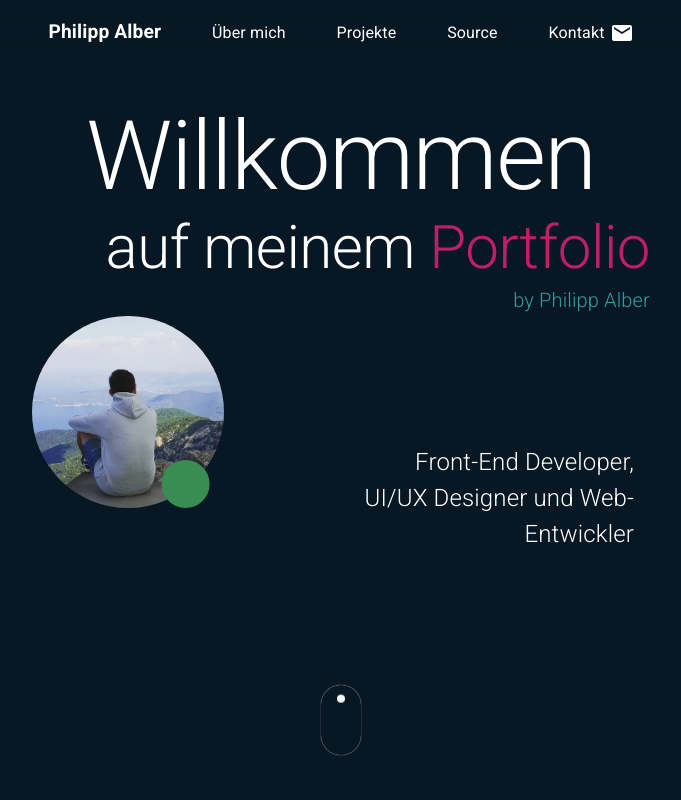
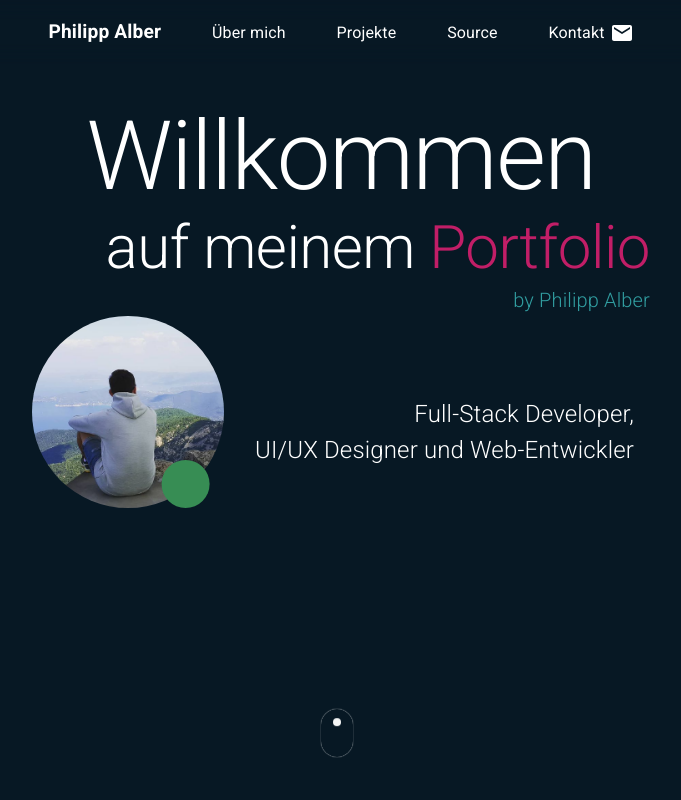
Before and after one commit to coolusaHD/portfolio, a React (Create React App) app: page / in a window 1280 px wide. Shown: the top 800 px of the page, without its empty margins (299-980 px from the left). Built offline with nearby package versions, Linux system fonts and the light colour scheme.

Commit message:
Added mobile design WIP mobile navigation

```diff
--- a/src/App.js
+++ b/src/App.js
@@ -1,7 +1,7 @@
 import * as React from "react";
 import './App.css';
 import { BrowserRouter } from 'react-router-dom';
-import { ThemeProvider, useTheme, createTheme } from '@mui/material/styles';
+import { ThemeProvider, useTheme, createTheme, responsiveFontSizes } from '@mui/material/styles';
 import { amber, deepOrange, grey, indigo } from '@mui/material/colors';
 import Brightness4Icon from '@mui/icons-material/Brightness4';
 import Brightness7Icon from '@mui/icons-material/Brightness7';
@@ -31,7 +31,7 @@ function App() {
       [],
     );
 
-    const theme = React.useMemo(
+    let theme = React.useMemo(
       () =>
         createTheme({
           palette: {
@@ -76,6 +76,9 @@ function App() {
       [mode],
     );
 
+// make theme responsive
+  theme = responsiveFontSizes(theme);
+
 
   return (
     <div className="App">
--- a/src/components/footer.js
+++ b/src/components/footer.js
@@ -16,9 +16,9 @@ export default class Footer extends React.Component {
     render() {
         return(
             <Toolbar variant="dense" >
-                <Grid container sapcing={4} >
+                <Grid container spacing={4} >
                     <Grid item sm={1} md={3} />
-                    <Grid item sm={10} md={6}>
+                    <Grid item sm={10} md={6} >
                         <Box sx={{ display:'flex', py: 1 , justifyContent: 'center' ,alignItems: 'baseline', gap: 1}}>
                         © 2022 Philipp Alber | All Rights Reserved.
                         </Box>
--- a/src/components/navigationBar.js
+++ b/src/components/navigationBar.js
@@ -5,6 +5,7 @@ import Toolbar from '@mui/material/Toolbar';
 import IconButton from '@mui/material/IconButton';
 import Typography from '@mui/material/Typography';
 import Menu from '@mui/material/Menu';
+import MenuItem from '@mui/material/MenuItem';
 import MenuIcon from '@mui/icons-material/Menu';
 import Container from '@mui/material/Container';
 import Avatar from '@mui/material/Avatar';
@@ -15,19 +16,15 @@ import EmailIcon from '@mui/icons-material/Email';
 
 import { DarkModeToggle } from "react-dark-mode-toggle-2";
 
-import { MenuItem, MenuItemBold } from './style/navigationBarStyle';
-import { withTheme } from "@mui/styles";
+import { MenuNavItem, MenuNavItemBold } from './style/navigationBarStyle';
+import { useTheme } from "@mui/styles";
 
 
-class NavigationBar extends React.Component {
-	constructor(props) {
-		super(props);
-		this.state = {
-			data: [],
-		}
-	}
+export default function NavigationBar(props){
 
-	scrollTo = (id) => {
+
+	const scrollTo = (id) => {
+		console.log(id);
 		document.getElementById(id).scrollIntoView({
 			behavior: 'smooth',
 			block: 'center',
@@ -35,60 +32,91 @@ class NavigationBar extends React.Component {
 		});
 	}
 
+	const [anchorEl, setAnchorEl] = React.useState(null);
+	const open = Boolean(anchorEl);
+	const handleClick = (event) => {
+	  setAnchorEl(event.currentTarget);
+	};
+	const handleClose = () => {
+	  setAnchorEl(null);
+	};
 
 
 
-	render() {
-
-
-		const { theme } = this.props;
+	const theme = useTheme();
 
 
 
 	return (
-			<AppBar position="fixed" color="transparent" elevation={0} >
+		<AppBar position="fixed" color="transparent" elevation={0}>
 				<Toolbar disableGutters sx={{backdropFilter: 'blur(10px)', backgroundColor: theme.palette.background.toolbar}}>
-						<Grid container spacing={1} alignItems="center">
+					<Grid container spacing={1} sx={{justifyContent: {xs: 'space-between', md: 'center'}}}>
 						<Grid item sm={1} md={3} />
-							<Grid item sm={10} md={6}>
+						<Grid item sm={3} md={6}>
 							<Box sx={{ flexGrow: 1, display: {xs: 'none', md: 'flex'}, py: 1 , justifyContent: 'space-around' ,alignItems: 'baseline'}}>
 
-									<MenuItemBold onClick={()=>this.scrollTo('home')}>
+								<MenuNavItemBold onClick={()=>scrollTo('home')}>
 									Philipp Alber
-									</MenuItemBold>
+								</MenuNavItemBold>
 
-									<MenuItem onClick={()=>this.scrollTo('about-me')}>
+								<MenuNavItem onClick={()=>scrollTo('about-me')}>
 									Über mich
-									</MenuItem>
+								</MenuNavItem>
 
-									<MenuItem onClick={()=>this.scrollTo('projects')}>
+								<MenuNavItem onClick={()=>scrollTo('projects')}>
 									Projekte
-									</MenuItem>
+								</MenuNavItem>
 
-									<MenuItem onClick={()=>this.scrollTo('source')}>
+								<MenuNavItem onClick={()=>scrollTo('source')}>
 									Source
-									</MenuItem>
+								</MenuNavItem>
 
 								<Link color='inherit' href="mailto:info@philippalber.de" underline="none">
-										<MenuItem>
+									<MenuNavItem>
 										Kontakt <EmailIcon />
-										</MenuItem>
+									</MenuNavItem>
 								</Link>
 
 							</Box>
+
+							<Box sx={{ flexGrow: 1, display: {xs: 'flex', md: 'none'}, py: 1, px: 2 , justifyContent: 'space-around', alignItems: 'center' }}>
+
+								<MenuNavItemBold onClick={()=>scrollTo('home')}>
+									Philipp Alber
+								</MenuNavItemBold>
+
+							</Box>
+
 						</Grid>
-							<Grid item sm={1} md={3}>
+						<Grid item sm={8} md={3}>
 							<Box sx={{ flexGrow: 1, display: {xs: 'none', md: 'flex'}, py: 1 , justifyContent: 'space-around'}}>
 								<DarkModeToggle
-									onChange={this.props.changeColorMode}
-									isDarkMode={this.props.theme.palette.mode === 'dark'}
+								onChange={props.changeColorMode}
+								isDarkMode={theme.palette.mode === 'dark'}
 								size={50}
 								/>
+							</Box>
+							<Box sx={{ flexGrow: 1, display: {xs: 'flex', md: 'none'}, px: 1, pr: 3 , justifyContent: 'flex-end' ,alignItems: 'center'}}>
+
+								<DarkModeToggle
+									onChange={props.changeColorMode}
+									isDarkMode={theme.palette.mode === 'dark'}
+									size={50}
+								/>
+
+								<IconButton
+									onClick={handleClick}
+								>
+									<MenuIcon />
+								</IconButton>
+
+
+
 							</Box>
 						</Grid>
 					</Grid>
 				</Toolbar>
 		</AppBar>
 	);
+
 }
-}export default withTheme(NavigationBar);
--- a/src/components/style/navigationBarStyle.js
+++ b/src/components/style/navigationBarStyle.js
@@ -1,7 +1,7 @@
 import styled from "styled-components";
 
 
-export const MenuItem = styled.div`
+export const MenuNavItem = styled.div`
     display: flex;
     align-items: center;
     justify-content: flex-start;
@@ -11,7 +11,7 @@ export const MenuItem = styled.div`
     }
 `;
 
-export const MenuItemBold = styled.div`
+export const MenuNavItemBold = styled.div`
     font-weight: bold;
     font-size: 1.2em;
     text-decoration: none;
--- a/src/pages/home/index.js
+++ b/src/pages/home/index.js
@@ -34,7 +34,7 @@ export default function Home(props) {
                 <Welcome />
             </Section>
 
-            <ScrollIndicator opacity={window.scrollY/3 < 100 ? (window.scrollY/3-100)*-1 : 0} color={theme.palette.text.primary} />
+            <ScrollIndicator opacity={window.scrollY/3 < 1000 ? (window.scrollY/3-100)*-1 : 0} color={theme.palette.text.primary} />
 
         <div className='spacer layer3'></div>
 
--- a/src/pages/home/style/homeStyle.css
+++ b/src/pages/home/style/homeStyle.css
@@ -1,6 +1,6 @@
 
 #home{
-    height: 80vh;
+    min-height: 80vh;
 }
 
 .spacer {
--- a/src/pages/home/style/homeStyle.js
+++ b/src/pages/home/style/homeStyle.js
@@ -22,7 +22,7 @@ const scroll = keyframes`
   }
   100%{
     opacity: 0;
-    transform: translateY(46px);
+    transform: translateY(2rem);
   }
 `;
 
@@ -35,17 +35,17 @@ export const ScrollIndicator = styled.div`
         height: 8px;
         background: ${props => props.color};
         margin-left: -4px;
-        top: 8px;
+        top: 0.5rem;
         border-radius: 4px;
         animation-duration: 1.5s;
         animation-iteration-count: infinite;
         animation-name: ${scroll};
     }
-    width: 40px;
-    height: 70px;
+    width: 2rem;
+    height: 3rem;
     margin-left: -20px;
     top: 50%;
-    margin-top: -35px;
+    margin-top: -0.7rem;
     box-shadow: 0px 0px 1px ${props => props.color};
     border-radius: 525px;
     position: fixed;
--- a/src/pages/source/index.js
+++ b/src/pages/source/index.js
@@ -3,6 +3,7 @@ import { Container, Description, SourceItem, SourceImage, SourceImageContainer }
 import { Link } from '@mui/material';
 import { Grid, Typography, Button } from '@mui/material';
 import GitHubIcon from '@mui/icons-material/GitHub';
+import OpenInNewIcon from '@mui/icons-material/OpenInNew';
 import Tooltip from '@mui/material/Tooltip';
 import MuiLogo from '../../images/mui_logo.png';
 import ReactLogo from '../../images/react_logo.png';
@@ -27,8 +28,8 @@ export default function Source(props){
                     <Typography align='left' variant="h5">
                         Diese Website wurde mitfolgenden Paketen 📂 und Weiteren enwickelt:
                     </Typography>
-                    <Typography  variant="h5">
-                        Alle Pakete und den kompletten Quellcode findet ihr auf <Link color='inherit' href="https://github.com/coolusaHD/portfolio" target="_blank" rel="noreferrer">GitHub</Link>.
+                    <Typography  variant="h5" align='left'>
+                        Alle Pakete und den kompletten Quellcode findet ihr auf <Link color='inherit' href="https://github.com/coolusaHD/portfolio" target="_blank" rel="noreferrer">GitHub<OpenInNewIcon/></Link>.
                     </Typography>
                     <br />
                     <br />
@@ -60,6 +61,7 @@ export default function Source(props){
                             variant='contained'
                             color='secondary'
                             startIcon={<GitHubIcon />}
+                            endIcon={<OpenInNewIcon />}
                             onClick={()=>{window.open("https://github.com/coolusaHD/portfolio")}}
                         >
                             Zum Github Repository
--- a/src/pages/source/style/sourceStyle.js
+++ b/src/pages/source/style/sourceStyle.js
@@ -28,6 +28,8 @@ export const SourceItem = styled.div`
     flex-direction: row;
     align-items: flex-start;
     justify-content: flex-start;
+    flex-grow: 1;
+    flex-wrap: wrap;
     gap: 1rem;
     &:hover{
         cursor: pointer;
--- a/src/pages/welcome/index.js
+++ b/src/pages/welcome/index.js
@@ -35,8 +35,8 @@ export default function Welcome(props){
                         by Philipp Alber
                     </Typography>
 
-                    <Box sx={{display: 'flex'}}>
-                        <Box sx={{width: '40%'}}>
+                    <Grid container spacing={3}>
+                        <Grid item xs={12} md={4}>
 
                             <ProfilePictureContainer>
 
@@ -44,15 +44,15 @@ export default function Welcome(props){
 
                             </ProfilePictureContainer>
 
-                        </Box>
+                        </Grid>
 
-                        <Box sx={{width: '60%', mt: '7rem', p: 2, borderRadius: 2}}>
+                        <Grid item xs={12} md={8} sx={{p: 2, mt:{xs: 0, md: 10}}}>
                             <Description>
-                                Front-End Developer, <br/> UI/UX Designer und Web-Entwickler
+                                Full-Stack Developer, <br/> UI/UX Designer und Web-Entwickler
                             </Description>
-                        </Box>
+                        </Grid>
 
-                    </Box>
+                    </Grid>
 
             </Grid>
 
```
Also changed, not shown: 1 other file (tests, documents, lock files or other folders). Lines whose indentation alone changed are shown as unchanged.
